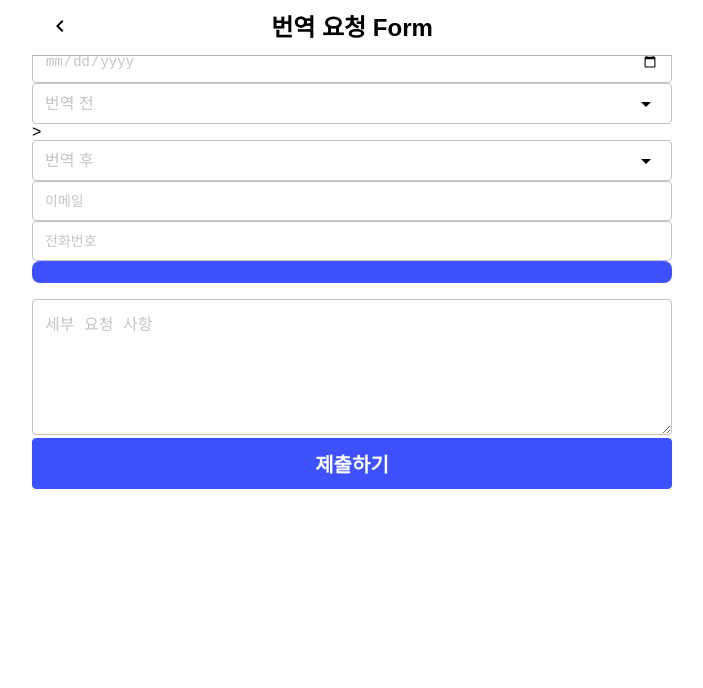
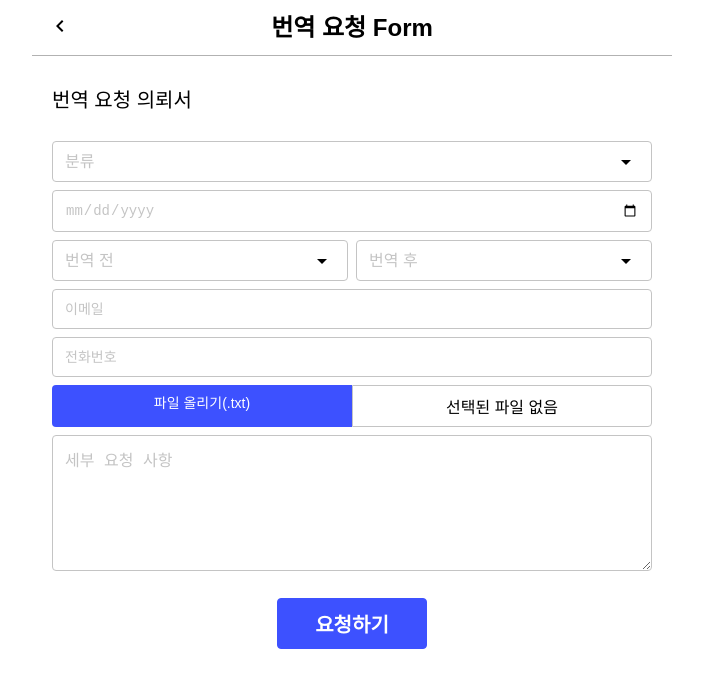
Before and after one commit to TranslationTalk/Front-End, a React (Create React App) app: page /client/request/text in a window 1280 px wide. Shown: the top 688 px of the page, without its empty margins (288-991 px from the left). Built offline with nearby package versions, Linux system fonts and the light colour scheme; a web font is replaced by a local one.

Commit message:
:lipstick: Style: ClientRequestForm 페이지 스타일 적용

```diff
--- a/src/pages/client/ClientRequestForm.jsx
+++ b/src/pages/client/ClientRequestForm.jsx
@@ -15,6 +15,7 @@ import propTypes from 'prop-types'
 import { fields, language } from '../../constant/selectOptions'
 import { clientAPIs } from '../../utils/axios'
 import { useNavigate } from 'react-router-dom'
+import styled from 'styled-components'
 
 const ClientRequestForm = props => {
   const navigate = useNavigate()
@@ -73,7 +74,8 @@ const ClientRequestForm = props => {
   return (
     <div>
       <SubPageHeader title="번역 요청 Form" />
-      <form>
+      <Form>
+        <p>번역 요청 의뢰서</p>
         <SelectInput
           name="field"
           value={requestForm.field}
@@ -81,14 +83,13 @@ const ClientRequestForm = props => {
           options={fields}
           onChange={onChange}
         />
-        <br />
         <TextInput
           name="deadline"
           value={requestForm.deadline}
           type="date"
           onChange={onChange}
         />
-        <br />
+        <div>
           <SelectInput
             name="beforeLanguage"
             value={requestForm.beforeLanguage}
@@ -96,7 +97,6 @@ const ClientRequestForm = props => {
             options={language}
             onChange={onChange}
           />
-        &gt;
           <SelectInput
             name="afterLanguage"
             value={requestForm.afterLanguage}
@@ -104,7 +104,7 @@ const ClientRequestForm = props => {
             options={language}
             onChange={onChange}
           />
-        <br />
+        </div>
         <TextInput
           name="email"
           value={requestForm.email}
@@ -112,7 +112,6 @@ const ClientRequestForm = props => {
           type="email"
           onChange={onChange}
         />
-        <br />
         <TextInput
           name="phoneNumber"
           value={requestForm.phoneNumber}
@@ -120,11 +119,11 @@ const ClientRequestForm = props => {
           type="tel"
           onChange={onChange}
         />
-        <br />
         {props.isText ? (
           <FileInput
-            name="requestFile"
+            label="파일 올리기(.txt)"
             value={requestForm.requestFile}
+            useUploadName
             onChange={onChange}
           />
         ) : (
@@ -135,18 +134,45 @@ const ClientRequestForm = props => {
             onChange={onChange}
           />
         )}
-        <br />
         <TextAreaInput
           name="needs"
           value={requestForm.needs}
           placeholder="세부 요청 사항"
           onChange={onChange}
         />
-        <Button content="제출하기" onClick={submit} />
-      </form>
+        <Button content="요청하기" onClick={submit} type="submit" />
+      </Form>
     </div>
   )
 }
+
+const Form = styled.form`
+  margin: 90px 20px 0;
+  p {
+    margin-bottom: 27px;
+    font-size: var(--fs-18);
+    font-weight: 500;
+  }
+  > select,
+  > input,
+  > textarea,
+  > div {
+    margin: 4px 0;
+  }
+
+  > button {
+    display: block;
+    width: 150px;
+    margin: auto;
+    margin-top: 20px;
+  }
+  > div {
+    display: flex;
+    select:first-child {
+      margin-right: 8px;
+    }
+  }
+`
 
 ClientRequestForm.propTypes = {
   isText: propTypes.bool,
```
Also changed, not shown: src/assets/icons/arrowRightWhite.svg (added). Lines whose indentation alone changed are shown as unchanged.
